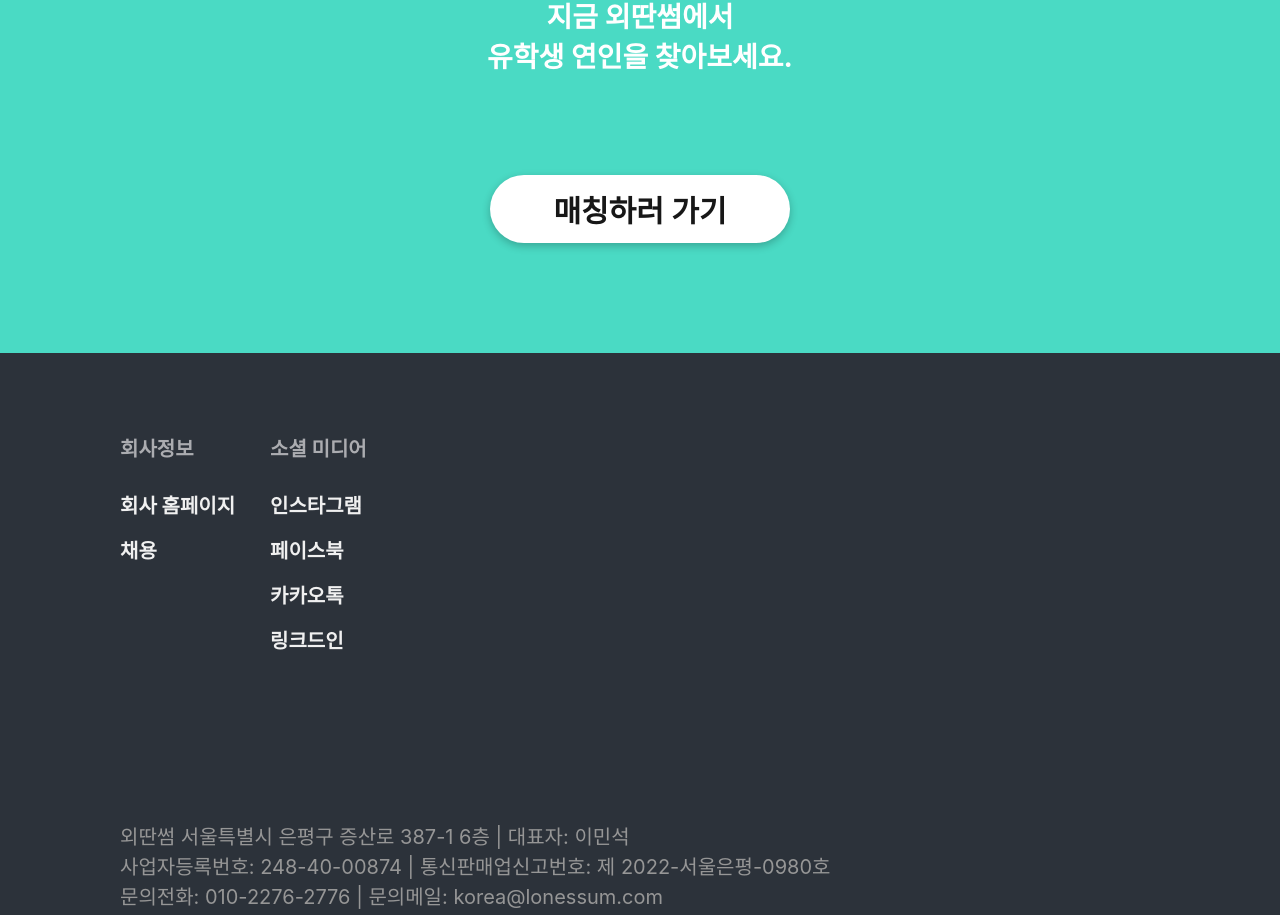
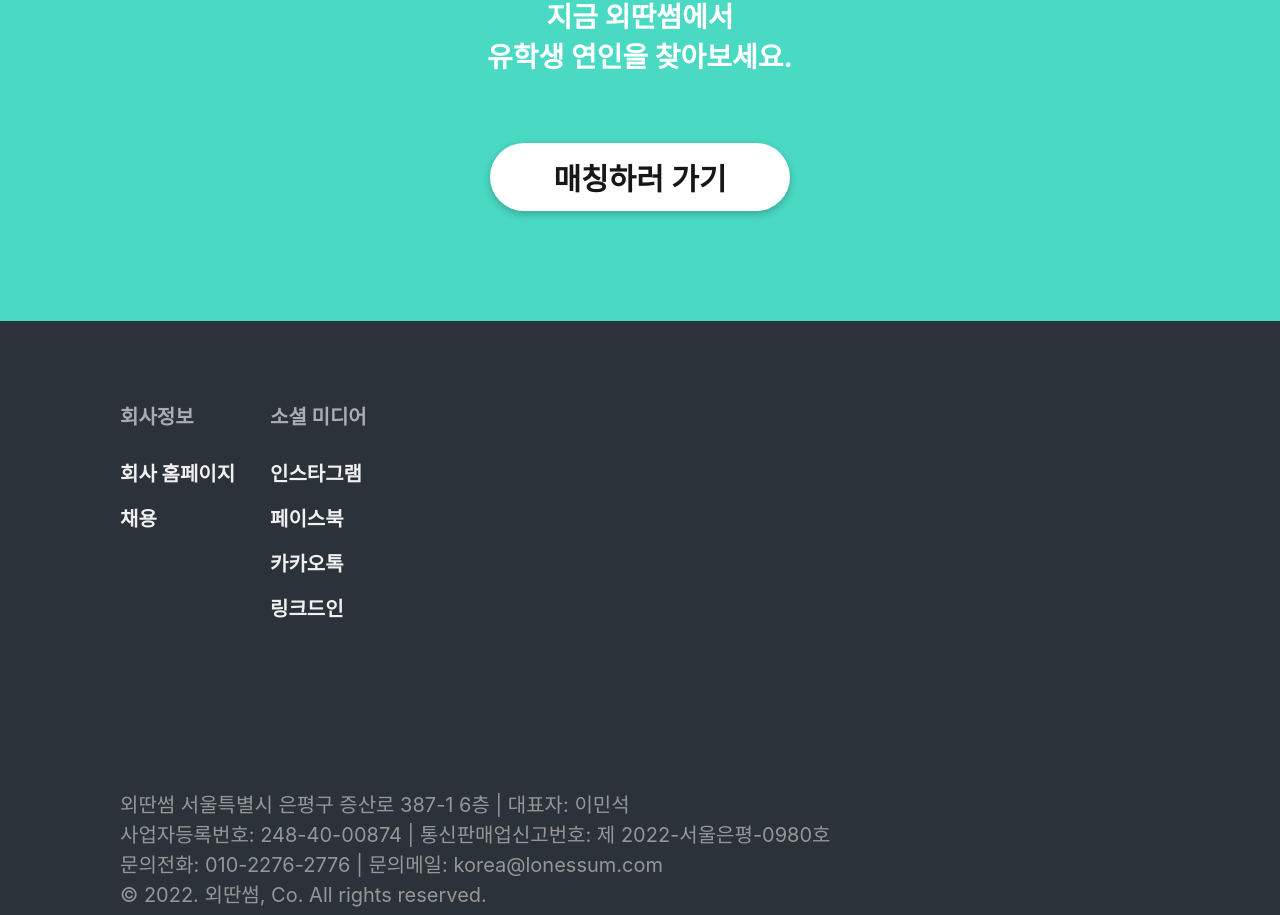
Before and after one commit to leejiho9898/lonessum-Landing, a Next.js app: page / in a window 1280 px wide. Shown: the part 5447-6362 px from the top of the page. Built offline with nearby package versions, Linux system fonts and the light colour scheme; a web font is replaced by a local one.

Commit message:
feat: 매칭하러 가기 버튼 margin 값 수정

```diff
--- a/components/Finish.tsx
+++ b/components/Finish.tsx
@@ -14,7 +14,7 @@ function Finish() {
           <Image src={Logo} width={102} height={102} alt="외딴썸 로고" />
         </ImageWrapper>
         지금 외딴썸에서 <br /> 유학생 연인을 찾아보세요.
-        <GoAppBox />
+        <GoAppBox isFinish />
       </FinishContent>
     </FinishLayout>
   );
--- a/components/GoAppBox.tsx
+++ b/components/GoAppBox.tsx
@@ -2,16 +2,19 @@ import React from "react";
 import styled from "styled-components";
 import { media } from "../styles/media";
 
-function GoAppBox() {
+interface GoAppBoxProps {
+  isFinish: boolean;
+}
+function GoAppBox({ isFinish }: GoAppBoxProps) {
   return (
-    <GoAppLinkStyled>
+    <GoAppLinkStyled isFinish={isFinish}>
       <a href="https://lonessum.com">매칭하러 가기</a>
     </GoAppLinkStyled>
   );
 }
 
-export const GoAppLinkStyled = styled.div`
-  margin: 100px 0 10px 0;
+export const GoAppLinkStyled = styled.div<{ isFinish: boolean }>`
+  margin: ${({ isFinish }) => (isFinish ? "68px 0 10px 0" : "100px 0 10px 0")};
   display: flex;
   align-items: center;
   justify-content: center;
@@ -24,7 +27,7 @@ export const GoAppLinkStyled = styled.div`
   font-size: 30px;
   box-shadow: rgba(0, 0, 0, 0.24) 0px 3px 8px;
   ${media.large} {
-    margin: 80px 0 10px 0;
+    margin: ${({ isFinish }) => (isFinish ? "56px 0 10px 0" : "80px 0 10px 0")};
   }
   ${media.medium} {
     margin: 36px auto 10px auto;
--- a/components/Header.tsx
+++ b/components/Header.tsx
@@ -30,13 +30,13 @@ function Header() {
             유학생 미팅·소개팅 서비스
           </ImageWrapper>
           <DisapperBox>
-            <GoAppBox />
+            <GoAppBox isFinish={false} />
           </DisapperBox>
         </Description>
         <OverLayWrapper>
           <Image src={ModelShort} width={640} height={739} alt="모델 이미지" />
           <AppearBox>
-            <GoAppBox />
+            <GoAppBox isFinish={false} />
           </AppearBox>
         </OverLayWrapper>
       </Contents>
```
